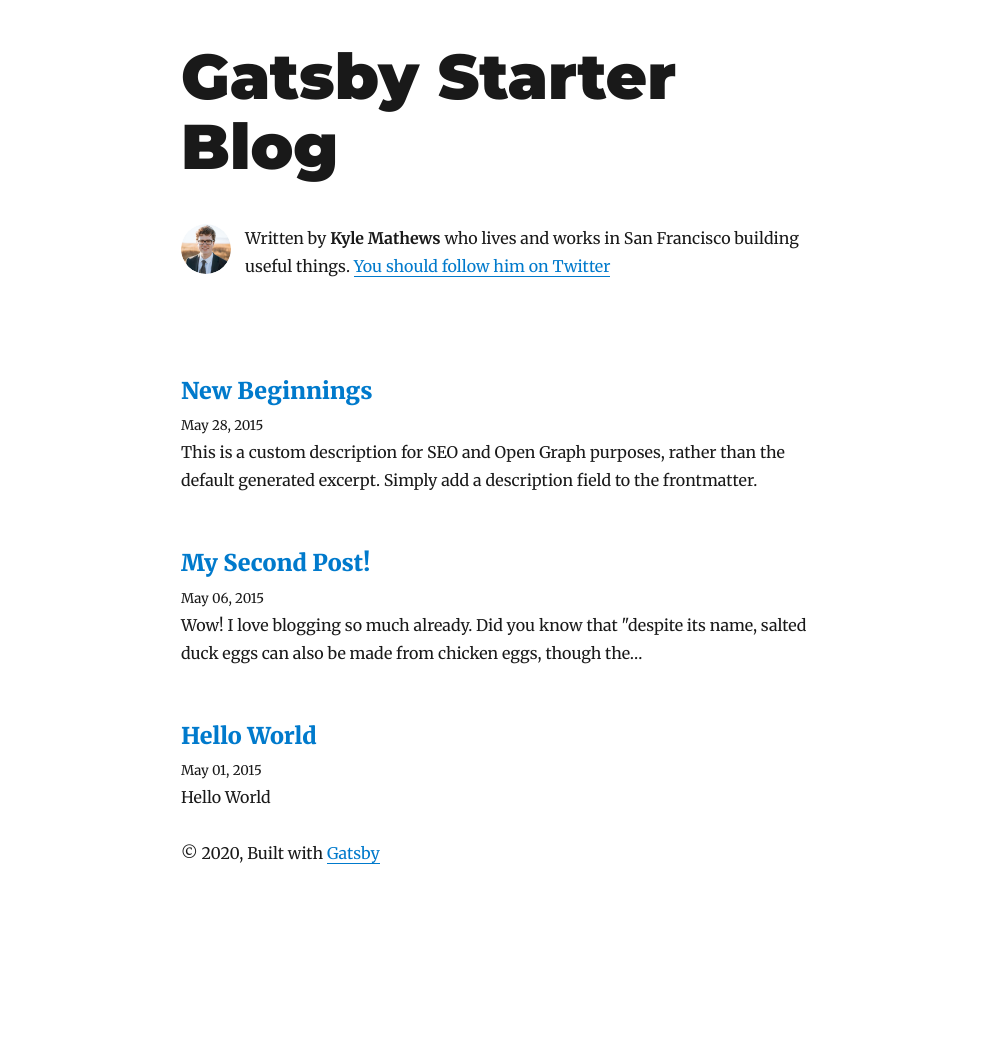
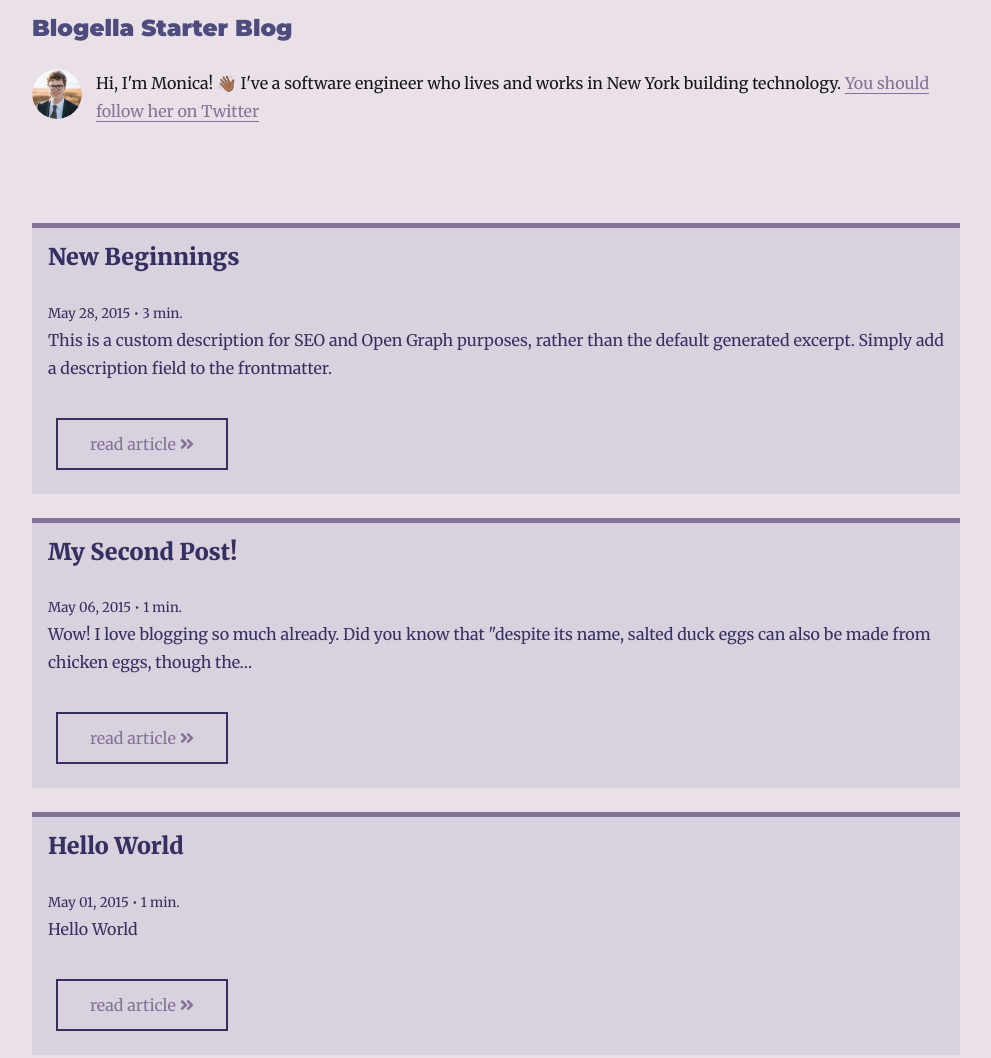
Before and after one commit to M0nica/blogella, a Gatsby site: page / in a window 1280 px wide. Shown: the top 1058 px of the page, without its empty margins (144-1135 px from the left). Before the commit the page ends 909 px from the top, so only its background shows below. Built offline with nearby package versions, Linux system fonts and the light colour scheme; Gatsby itself is replaced by a stand-in of ours; some packages are replaced by stand-ins of ours.

Commit message:
misc. style changes on site index, fancy button hover

```diff
--- a/gatsby-browser.js
+++ b/gatsby-browser.js
@@ -1,5 +1,7 @@
 // custom typefaces
 import "typeface-montserrat"
 import "typeface-merriweather"
+import "typeface-roboto"
 
 import "prismjs/themes/prism.css"
+import "./src/styles/global.css"
--- a/gatsby-config.js
+++ b/gatsby-config.js
@@ -1,14 +1,15 @@
 module.exports = {
   siteMetadata: {
-    title: `Gatsby Starter Blog`,
+    title: `Blogella Starter Blog`,
     author: {
-      name: `Kyle Mathews`,
-      summary: `who lives and works in San Francisco building useful things.`,
+      name: `Monica Powell`,
+      pronoun: `her`,
+      summary: `Hi, I'm Monica! 👋🏾 I've a software engineer who lives and works in New York building technology.`,
     },
     description: `A starter blog demonstrating what Gatsby can do.`,
     siteUrl: `https://gatsby-starter-blog-demo.netlify.com/`,
     social: {
-      twitter: `kylemathews`,
+      twitter: `waterproofheart`,
     },
   },
   plugins: [
--- a/package.json
+++ b/package.json
@@ -8,6 +8,10 @@
     "url": "https://github.com/gatsbyjs/gatsby/issues"
   },
   "dependencies": {
+    "@fortawesome/fontawesome-svg-core": "^1.2.28",
+    "@fortawesome/free-brands-svg-icons": "^5.13.0",
+    "@fortawesome/free-solid-svg-icons": "^5.13.0",
+    "@fortawesome/react-fontawesome": "^0.1.9",
     "gatsby": "^2.21.0",
     "gatsby-image": "^2.4.0",
     "gatsby-plugin-feed": "^2.5.0",
@@ -32,6 +36,7 @@
     "react-typography": "^0.16.19",
     "typeface-merriweather": "0.0.72",
     "typeface-montserrat": "0.0.75",
+    "typeface-roboto": "^0.0.75",
     "typography": "^0.16.19",
     "typography-theme-wordpress-2016": "^0.16.19"
   },
--- a/src/components/bio.js
+++ b/src/components/bio.js
@@ -11,7 +11,7 @@ import Image from "gatsby-image"
 
 import { rhythm } from "../utils/typography"
 
-const Bio = () => {
+const Bio = ({ onHomepage }) => {
   const data = useStaticQuery(graphql`
     query BioQuery {
       avatar: file(absolutePath: { regex: "/profile-pic.jpg/" }) {
@@ -26,6 +26,7 @@ const Bio = () => {
           author {
             name
             summary
+            pronoun
           }
           social {
             twitter
@@ -36,6 +37,7 @@ const Bio = () => {
   `)
 
   const { author, social } = data.site.siteMetadata
+  const rootPath = `${__PATH_PREFIX__}/`
   return (
     <div
       style={{
@@ -57,10 +59,11 @@ const Bio = () => {
         }}
       />
       <p>
-        Written by <strong>{author.name}</strong> {author.summary}
+        {/*!onHomepage && (Written by <strong>`${author.name}`</strong>)*/}
+        {author.summary}
         {` `}
         <a href={`https://twitter.com/${social.twitter}`}>
-          You should follow him on Twitter
+          You should follow {author.pronoun} on Twitter
         </a>
       </p>
     </div>
--- a/src/components/layout.js
+++ b/src/components/layout.js
@@ -1,35 +1,17 @@
 import React from "react"
 import { Link } from "gatsby"
 
+import styles from "./layout.module.css"
 import { rhythm, scale } from "../utils/typography"
 
 const Layout = ({ location, title, children }) => {
   const rootPath = `${__PATH_PREFIX__}/`
   let header
 
-  if (location.pathname === rootPath) {
-    header = (
-      <h1
-        style={{
-          ...scale(1.5),
-          marginBottom: rhythm(1.5),
-          marginTop: 0,
-        }}
-      >
-        <Link
-          style={{
-            boxShadow: `none`,
-            color: `inherit`,
-          }}
-          to={`/`}
-        >
-          {title}
-        </Link>
-      </h1>
-    )
-  } else {
+  {
     header = (
       <h3
+        className={styles.headline}
         style={{
           fontFamily: `Montserrat, sans-serif`,
           marginTop: 0,
@@ -48,20 +30,14 @@ const Layout = ({ location, title, children }) => {
     )
   }
   return (
-    <div
-      style={{
-        marginLeft: `auto`,
-        marginRight: `auto`,
-        maxWidth: rhythm(24),
-        padding: `${rhythm(1.5)} ${rhythm(3 / 4)}`,
-      }}
-    >
+    <div className={styles.container}>
       <header>{header}</header>
       <main>{children}</main>
-      <footer>
+      <footer className={styles.footer}>
         © {new Date().getFullYear()}, Built with
         {` `}
-        <a href="https://www.gatsbyjs.org">Gatsby</a>
+        <a href="https://www.gatsbyjs.org">Gatsby</a> | Starter Created By:{" "}
+        <a href="https://www.github.com/m0nica">M0nica</a>
       </footer>
     </div>
   )
--- /dev/null
+++ b/src/components/layout.module.css
@@ -0,0 +1,22 @@
+.headline {
+  margin-bottom: rhythm(1.5);
+  margin-top: 0;
+  color: var(--headline);
+}
+
+.link {
+  color: var(--text);
+  box-shadow: none;
+  text-decoration: none;
+}
+
+.container {
+  margin-left: auto;
+  margin-right: auto;
+  max-width: 960px;
+  padding: 1em;
+}
+
+.footer {
+  text-align: center;
+}
--- a/src/pages/index.js
+++ b/src/pages/index.js
@@ -1,34 +1,34 @@
 import React from "react"
 import { Link, graphql } from "gatsby"
 
+import styles from "./index.module.css"
 import Bio from "../components/bio"
 import Layout from "../components/layout"
 import SEO from "../components/seo"
-import { rhythm } from "../utils/typography"
+
+import { FontAwesomeIcon } from "@fortawesome/react-fontawesome"
+import { faAngleDoubleRight } from "@fortawesome/free-solid-svg-icons"
 
 const BlogIndex = ({ data, location }) => {
-  const siteTitle = data.site.siteMetadata.title
   const posts = data.allMarkdownRemark.edges
-
+  const title = data.site.siteMetadata.title
   return (
-    <Layout location={location} title={siteTitle}>
+    <Layout location={location} title={title}>
       <SEO title="All posts" />
-      <Bio />
+      <Bio onHomepage />
       {posts.map(({ node }) => {
+        const time = node.timeToRead
         const title = node.frontmatter.title || node.fields.slug
         return (
-          <article key={node.fields.slug}>
+          <article className={styles.articleCard} key={node.fields.slug}>
             <header>
-              <h3
-                style={{
-                  marginBottom: rhythm(1 / 4),
-                }}
-              >
-                <Link style={{ boxShadow: `none` }} to={node.fields.slug}>
+              <h3>
+                <Link className={styles.articleTitle} to={node.fields.slug}>
                   {title}
                 </Link>
               </h3>
               <small>{node.frontmatter.date}</small>
+              <small> &bull; {time} min.</small>
             </header>
             <section>
               <p
@@ -37,6 +37,16 @@ const BlogIndex = ({ data, location }) => {
                 }}
               />
             </section>
+            <button className={styles.button}>
+              {" "}
+              <Link
+                to={node.fields.slug}
+                styles={{ textDecoration: `none` }}
+                className={styles.link}
+              >
+                read article <FontAwesomeIcon icon={faAngleDoubleRight} />
+              </Link>
+            </button>
           </article>
         )
       })}
@@ -65,6 +75,7 @@ export const pageQuery = graphql`
             title
             description
           }
+          timeToRead
         }
       }
     }
--- /dev/null
+++ b/src/pages/index.module.css
@@ -0,0 +1,44 @@
+.articleCard {
+  background-color: var(--offset);
+  color: var(--text);
+  margin-bottom: 1.5em;
+  padding: 1em;
+  border-top: 5px solid var(--link);
+}
+
+.articleCard h3 {
+  margin-top: 0;
+}
+.articleTitle {
+  color: var(--text);
+  text-decoration: none;
+  box-shadow: none;
+}
+
+.button {
+  color: var(--text);
+  transition: 0.25s;
+  background: none;
+  border: 2px solid;
+  font: inherit;
+  line-height: 1;
+  margin: 0.5em;
+  padding: 1em 2em;
+}
+
+.button:hover,
+.button:focus {
+  border-color: var(--text);
+  box-shadow: inset 0 0 0 2em var(--text);
+}
+
+.link {
+  box-shadow: none;
+}
+
+.button:hover .link,
+.button:focus .link {
+  box-shadow: none;
+  text-decoration: none;
+  color: var(--background);
+}
--- /dev/null
+++ b/src/styles/global.css
@@ -0,0 +1,15 @@
+html {
+  background-color: var(--background);
+  --offwhite: #f9f4f9;
+  --background: #e9e0e8;
+  --text: #363062;
+  --headline: #4d4c7d;
+  --link: #827397;
+  --accent: #d8b9c3;
+  --offset: #4d4c7d1a;
+  font-family: "Roboto, sans-serif";
+}
+
+a {
+  color: var(--link);
+}
--- a/src/templates/blog-post.js
+++ b/src/templates/blog-post.js
@@ -5,6 +5,7 @@ import Bio from "../components/bio"
 import Layout from "../components/layout"
 import SEO from "../components/seo"
 import { rhythm, scale } from "../utils/typography"
+import styles from "./blog-post.module.css"
 
 const BlogPostTemplate = ({ data, pageContext, location }) => {
   const post = data.markdownRemark
@@ -37,7 +38,10 @@ const BlogPostTemplate = ({ data, pageContext, location }) => {
             {post.frontmatter.date}
           </p>
         </header>
-        <section dangerouslySetInnerHTML={{ __html: post.html }} />
+        <section
+          className={styles.body}
+          dangerouslySetInnerHTML={{ __html: post.html }}
+        />
         <hr
           style={{
             marginBottom: rhythm(1),
--- /dev/null
+++ b/src/templates/blog-post.module.css
@@ -0,0 +1,3 @@
+body {
+  color: var(--text);
+}
```
Also changed, not shown: 1 other file.
